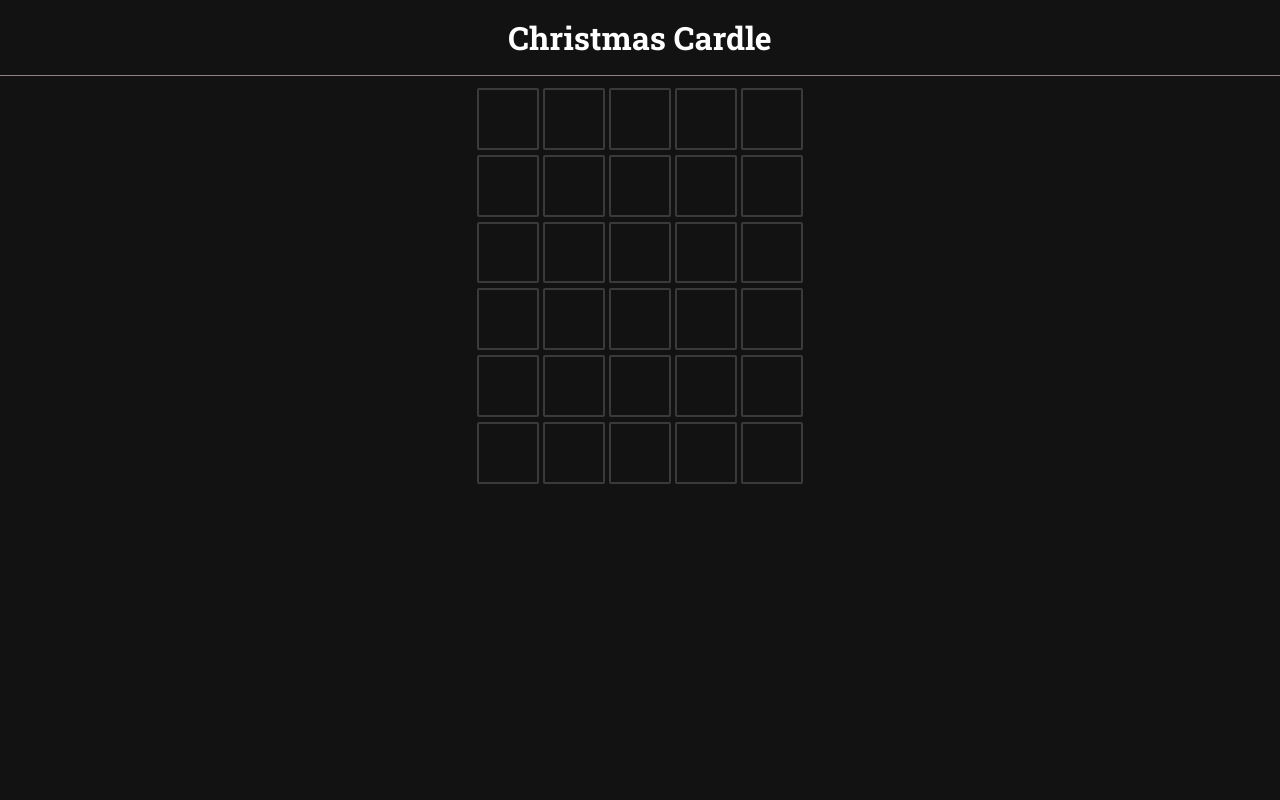
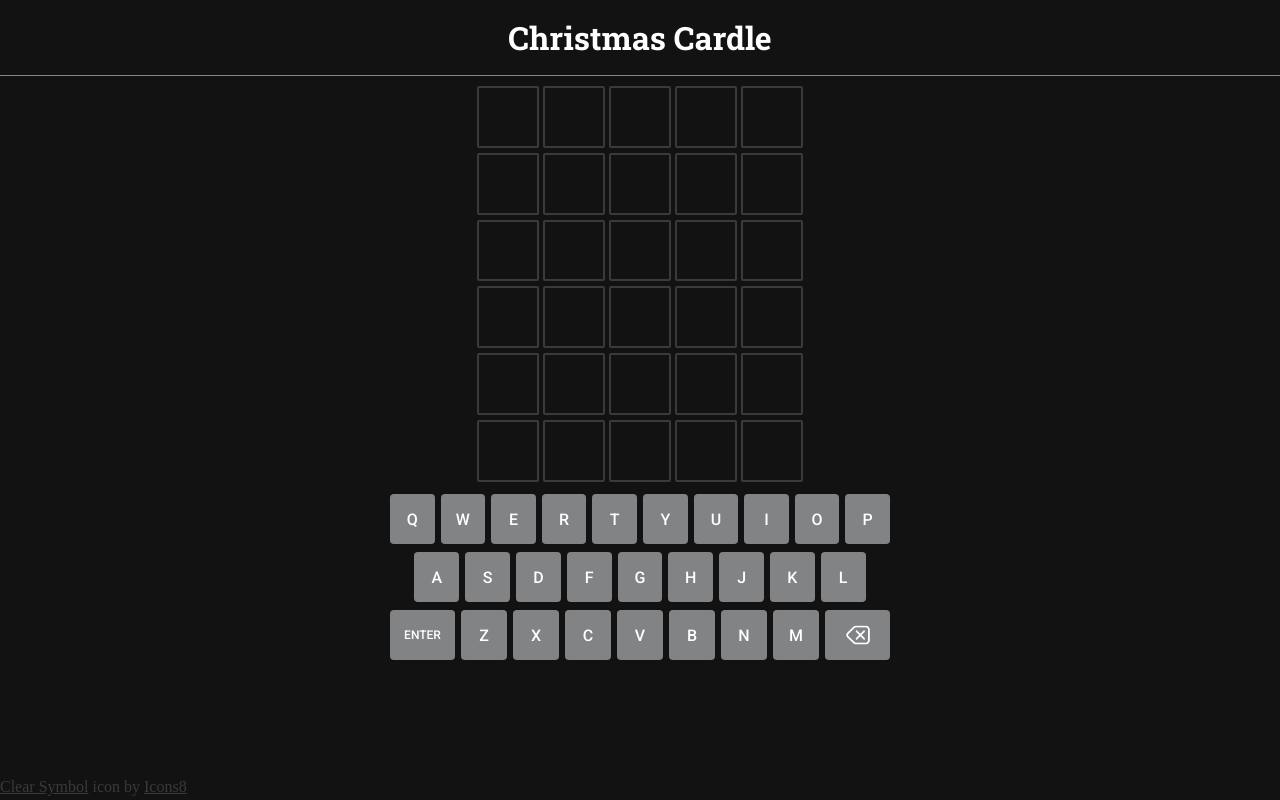
Before and after one commit to CalvinWallis/christmas-card-2022, an Angular app in the folder christmas-card-2022/: page / in a window 1280 px wide. Built offline with nearby package versions, Linux system fonts and the light colour scheme; a web font is replaced by a local one.

Commit message:
Keyboard creation

```diff
--- a/christmas-card-2022/src/app/app.component.html
+++ b/christmas-card-2022/src/app/app.component.html
@@ -1,2 +1,5 @@
 <app-top-nav></app-top-nav>
 <router-outlet></router-outlet>
+<div class="footer">
+  <a target="_blank" href="https://icons8.com/icon/bSfZgVs2wppz/clear-symbol">Clear Symbol</a> icon by <a target="_blank" href="https://icons8.com">Icons8</a>
+</div>
--- a/christmas-card-2022/src/app/app.component.scss
+++ b/christmas-card-2022/src/app/app.component.scss
@@ -1,3 +1,6 @@
+@import '../styles/fonts';
+@import '../styles/colors';
+
 :host {
   display: flex;
   flex-direction: column;
@@ -8,3 +11,15 @@
   right: 0;
   background: #121213;
 }
+
+.footer {
+  position: absolute;
+  bottom: .25rem;
+}
+
+.footer,
+.footer a {
+  text-align: center;
+  // text-decoration: none;
+  color: var(--color-border);
+}
--- a/christmas-card-2022/src/app/components/keyboard-key/keyboard-key.component.html
+++ b/christmas-card-2022/src/app/components/keyboard-key/keyboard-key.component.html
@@ -1 +1 @@
-<p>keyboard-key works!</p>
+{{keyName}}
--- a/christmas-card-2022/src/app/components/keyboard-key/keyboard-key.component.scss
+++ b/christmas-card-2022/src/app/components/keyboard-key/keyboard-key.component.scss
@@ -0,0 +1,31 @@
+@import '../../../styles/colors';
+@import '../../../styles/fonts';
+
+:host {
+  align-items: center;
+  background: var(--color-key-background);
+  border-radius: .25rem;
+  color: var(--color-font-primary);
+  display: flex;
+  flex: 1;
+  font-family: var(--font-family-sans-serif);
+  font-weight: 500;
+  height: 3.125rem;
+  justify-content: center;
+  padding: 0 .25rem;
+  text-transform: uppercase;
+}
+
+:host(.large) {
+  flex: 1.5;
+  font-size: .75rem;
+}
+
+:host(.clear)::before {
+  content: '';
+  background: url('../../../assets/icons8-clear-symbol-48-white.png');
+  background-size: contain;
+  display: block;
+  height: 1.75rem;
+  width: 1.75rem;
+}
--- a/christmas-card-2022/src/app/components/keyboard-key/keyboard-key.component.ts
+++ b/christmas-card-2022/src/app/components/keyboard-key/keyboard-key.component.ts
@@ -1,4 +1,4 @@
-import { Component, OnInit } from '@angular/core';
+import { Component, EventEmitter, HostBinding, Input, OnInit, Output } from '@angular/core';
 
 @Component({
   selector: 'app-keyboard-key',
@@ -6,10 +6,27 @@ import { Component, OnInit } from '@angular/core';
   styleUrls: ['./keyboard-key.component.scss']
 })
 export class KeyboardKeyComponent implements OnInit {
+  @Input() keyName?: string;
+  @Input() largeKey: boolean = false;
+  @HostBinding('class.large') get isLarge() {
+    return this.largeKey;
+  }
+
+  @Input() clear: boolean = false;
+  @HostBinding('class.clear') get isClear() {
+    return this.clear;
+  }
+
+  @Output() keyPressed: EventEmitter<string> = new EventEmitter<string>();
 
   constructor() { }
 
   ngOnInit(): void {
   }
 
+  keyPress(value: string | undefined): void {
+    if(value){
+      this.keyPressed.emit(value);
+    }
+  }
 }
--- a/christmas-card-2022/src/app/components/keyboard/keyboard.component.html
+++ b/christmas-card-2022/src/app/components/keyboard/keyboard.component.html
@@ -1 +1,36 @@
-<p>keyboard works!</p>
+<div class="row">
+  <app-keyboard-key keyName="q"></app-keyboard-key>
+  <app-keyboard-key keyName="w"></app-keyboard-key>
+  <app-keyboard-key keyName="e"></app-keyboard-key>
+  <app-keyboard-key keyName="r"></app-keyboard-key>
+  <app-keyboard-key keyName="t"></app-keyboard-key>
+  <app-keyboard-key keyName="y"></app-keyboard-key>
+  <app-keyboard-key keyName="u"></app-keyboard-key>
+  <app-keyboard-key keyName="i"></app-keyboard-key>
+  <app-keyboard-key keyName="o"></app-keyboard-key>
+  <app-keyboard-key keyName="p"></app-keyboard-key>
+</div>
+<div class="row">
+  <div class="spacer"></div>
+  <app-keyboard-key keyName="a"></app-keyboard-key>
+  <app-keyboard-key keyName="s"></app-keyboard-key>
+  <app-keyboard-key keyName="d"></app-keyboard-key>
+  <app-keyboard-key keyName="f"></app-keyboard-key>
+  <app-keyboard-key keyName="g"></app-keyboard-key>
+  <app-keyboard-key keyName="h"></app-keyboard-key>
+  <app-keyboard-key keyName="j"></app-keyboard-key>
+  <app-keyboard-key keyName="k"></app-keyboard-key>
+  <app-keyboard-key keyName="l"></app-keyboard-key>
+  <div class="spacer"></div>
+</div>
+<div class="row">
+  <app-keyboard-key [largeKey]="true" keyName="enter"></app-keyboard-key>
+  <app-keyboard-key keyName="z"></app-keyboard-key>
+  <app-keyboard-key keyName="x"></app-keyboard-key>
+  <app-keyboard-key keyName="c"></app-keyboard-key>
+  <app-keyboard-key keyName="v"></app-keyboard-key>
+  <app-keyboard-key keyName="b"></app-keyboard-key>
+  <app-keyboard-key keyName="n"></app-keyboard-key>
+  <app-keyboard-key keyName="m"></app-keyboard-key>
+  <app-keyboard-key [largeKey]="true" [clear]="true"></app-keyboard-key>
+</div>
--- a/christmas-card-2022/src/app/components/keyboard/keyboard.component.scss
+++ b/christmas-card-2022/src/app/components/keyboard/keyboard.component.scss
@@ -0,0 +1,18 @@
+@import '../../../styles/variables';
+
+:host {
+  height: 200px;
+  width: 100%;
+  max-width: $game-max-width;
+}
+
+.row {
+  display: flex;
+  width: 100%;
+  gap: .375rem;
+  margin: 0 auto .5rem auto;
+}
+
+.spacer {
+  flex: .5;
+}
--- a/christmas-card-2022/src/app/pages/home/home.component.html
+++ b/christmas-card-2022/src/app/pages/home/home.component.html
@@ -50,4 +50,4 @@
 </div>
 </div>
 
-<div class="keyboard"></div>
+<app-keyboard></app-keyboard>
--- a/christmas-card-2022/src/app/pages/home/home.component.scss
+++ b/christmas-card-2022/src/app/pages/home/home.component.scss
@@ -15,6 +15,7 @@
     justify-content: center;
     align-items: center;
     flex-grow: 1;
+    max-width: var(--game-max-width);
 }
 
 .guess-container {
@@ -32,7 +33,3 @@
     grid-template-columns: repeat(5, 1fr);
     gap: .25rem;
 }
-
-.keyboard {
-    height: 200px;
-}
--- a/christmas-card-2022/src/styles/_colors.scss
+++ b/christmas-card-2022/src/styles/_colors.scss
@@ -2,4 +2,5 @@
     --color-border: #3a3a3c;
     --color-background: #121213;
     --color-font-primary: #ffffff;
+    --color-key-background: #818384;
 }
--- /dev/null
+++ b/christmas-card-2022/src/styles/_variables.scss
@@ -0,0 +1 @@
+$game-max-width: 500px;
```
Also changed, not shown: christmas-card-2022/src/assets/icons8-clear-symbol-48-white.png (added).
